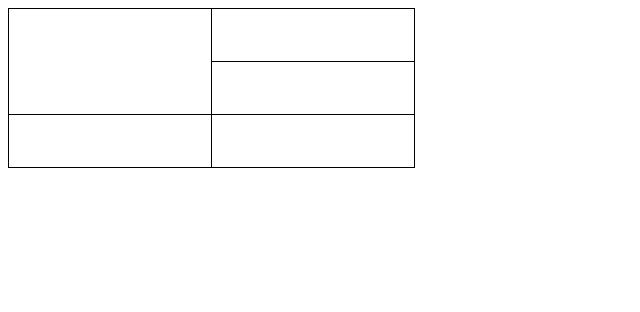
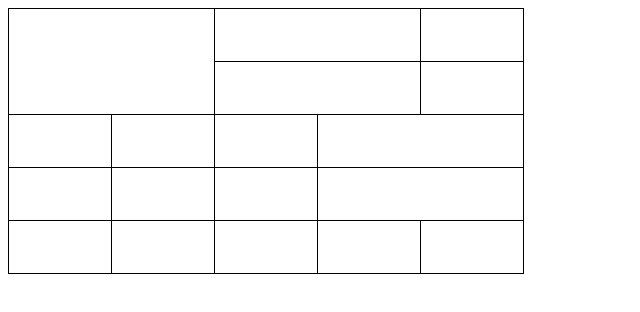
Before and after one commit to Nmeendezz/Dise-o-Web, a plain HTML site: page tablas.html in a window 1280 px wide. Shown: the whole page, without its empty margins (0-640 px from the left). Drawn offline with Linux system fonts and the light colour scheme.

Commit message:
primera figura

```diff
--- a/tablas.html
+++ b/tablas.html
@@ -14,7 +14,7 @@
         }
 
         td {
-            width: 200px;
+            width: 100px;
             height: 50px;
         }
     </style>
@@ -23,11 +23,12 @@
 <body>
     <table>
         <tr>
-            <td rowspan="3"></td>
-            <td ></td>
+            <td rowspan="3" colspan="2"></td>
+            <td colspan="2"></td>
         </tr>
 
         <tr>
+            <td colspan="2" rowspan="2"></td>
             <td></td>
         </tr>
 
@@ -37,8 +38,22 @@
         <tr>
             <td></td>
             <td></td>
+            <td></td>
+        </tr>
+        <tr>
+            <td></td>
+            <td></td>
+            <td></td>
+        </tr>
+        <tr>
+            <td></td>
+            <td></td>
+            <td></td>
+            <td></td>
         </tr>
     </table>
+    <br>
+
 </body>
 
 </html>
```
